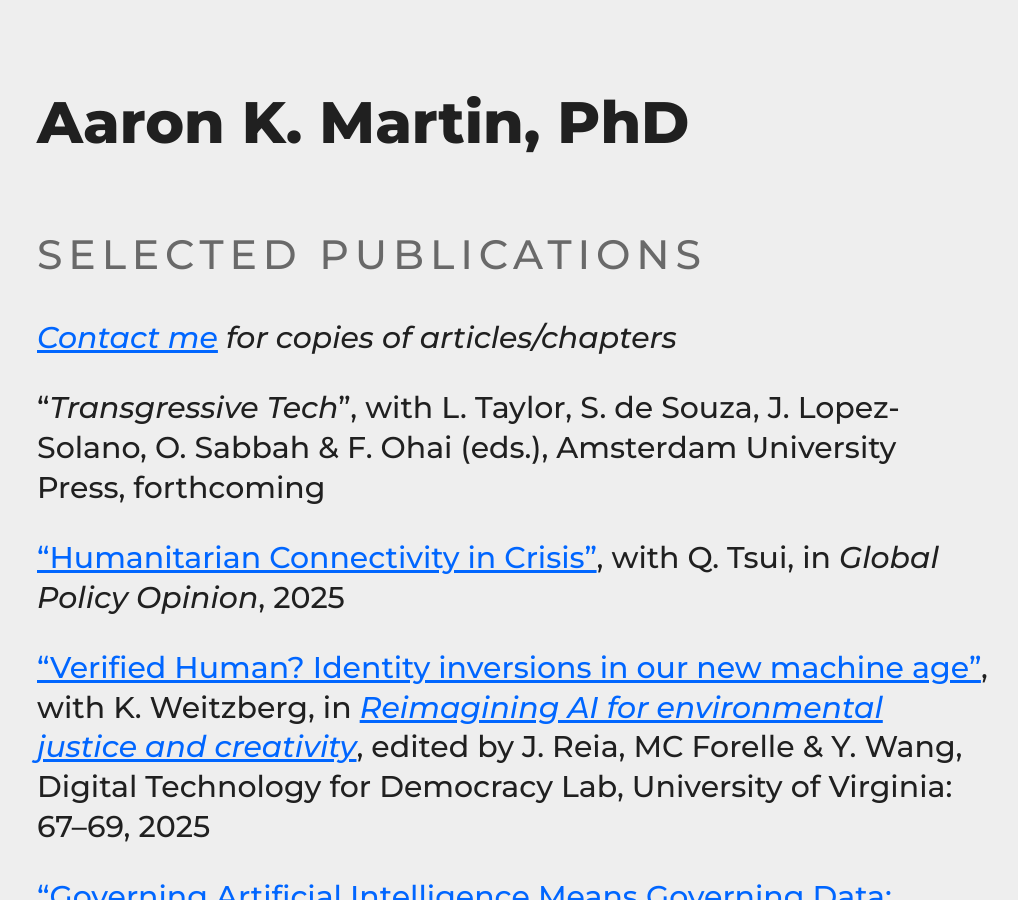
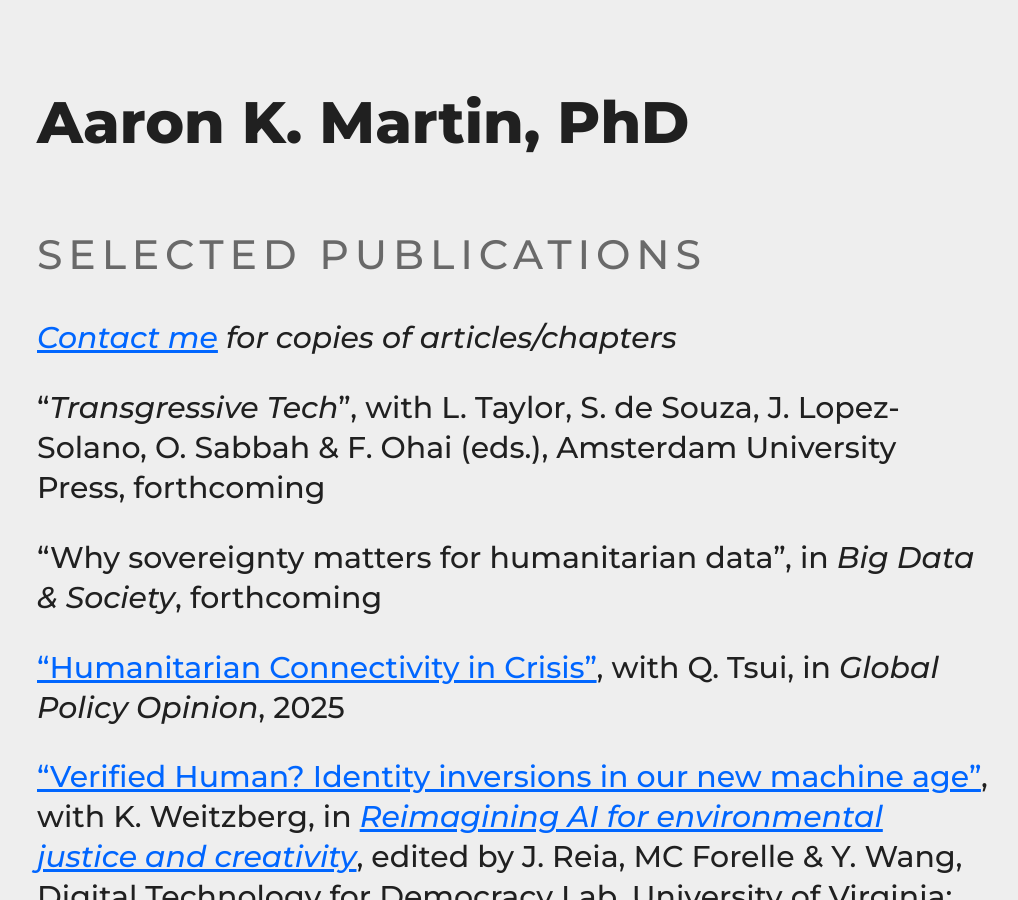
Before and after one commit to haroonalrasheed/641a, a Jekyll site: the page built from selected-publications/index.md, in a window 1280 px wide and 900 px high. Shown: the whole window, without its empty margins (127-1145 px from the left). Built offline with Jekyll 4.4.1, drawn with Linux system fonts in a browser that asks for light colours.

Commit message:
Update index.md

```diff
--- a/selected-publications/index.md
+++ b/selected-publications/index.md
@@ -7,6 +7,8 @@ title: Selected Publications
 _[Contact me](mailto:a.k.martin@alumni.lse.ac.uk) for copies of articles/chapters_
 
 "_Transgressive Tech_", with L. Taylor, S. de Souza, J. Lopez-Solano, O. Sabbah & F. Ohai (eds.), Amsterdam University Press, forthcoming
+
+"Why sovereignty matters for humanitarian data", in _Big Data & Society_, forthcoming
 
 ["Humanitarian Connectivity in Crisis"](https://www.globalpolicyjournal.com/blog/02/06/2025/humanitarian-connectivity-crisis), with Q. Tsui, in _Global Policy Opinion_, 2025
 
```
